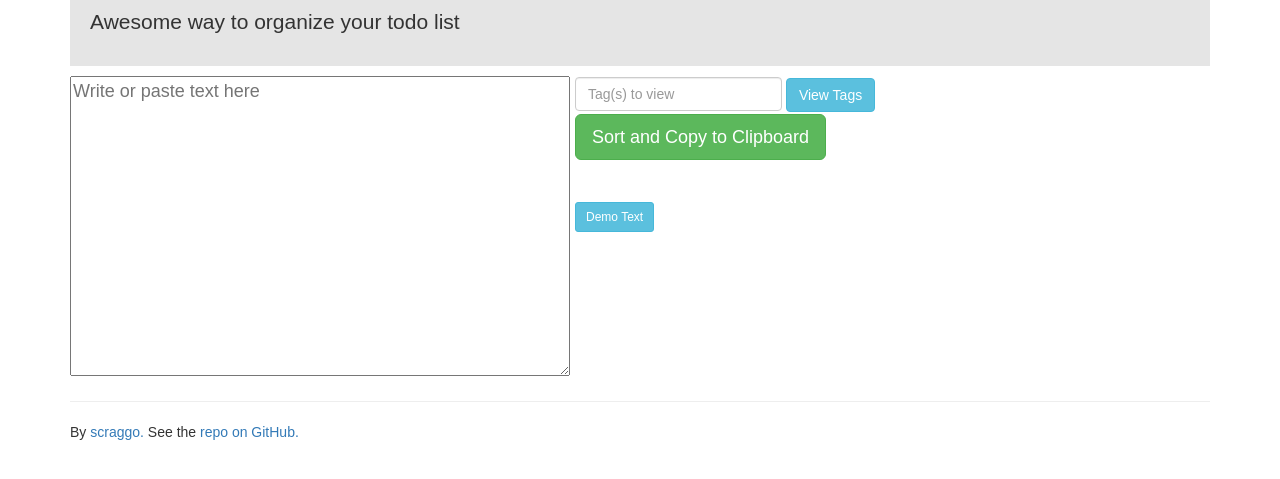
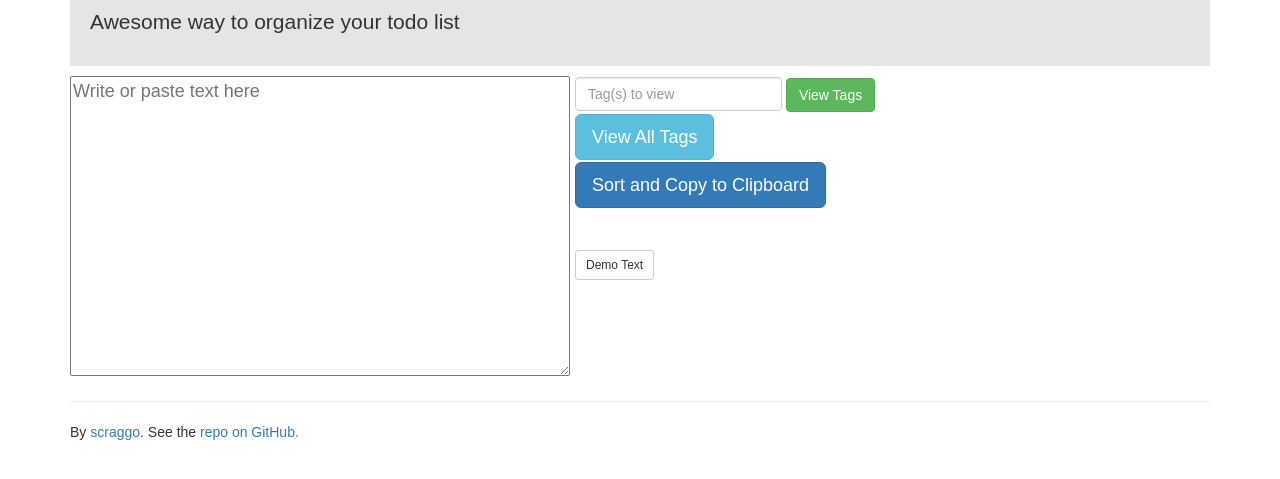
Before and after one commit to scraggo/subnotes, a website with bundled scripts: page app/index.html in a window 1280 px wide. Shown: the part 73-552 px from the top of the page. Built offline with nearby package versions, Linux system fonts and the light colour scheme.

Commit message:
Add 'View All Tags' to UI

```diff
--- a/app/index.html
+++ b/app/index.html
@@ -35,15 +35,17 @@
       <div class="col-sm-4 btn-adjust">
         <div class="form-inline">
           <input type="text" class="form-control" id="viewTags" placeholder="Tag(s) to view">
-          <button type="button" class="btn btn-info btn-md" data-toggle="modal" data-target="#myModal">View Tags</button>
+          <button type="button" class="btn btn-success btn-md" data-toggle="modal" data-target="#myModal">View Tags</button>
         </div>
-        <button class="btn btn-lg btn-success top-align" id="mainButton" data-clipboard-target="#mainTextArea">
+        <button type="button" class="btn btn-info btn-lg">View All Tags</button>
+        <br>
+        <button class="btn btn-lg btn-primary top-align" id="mainButton" data-clipboard-target="#mainTextArea">
         Sort and Copy to Clipboard</button>
         <span id="notify" class="notify-hide">Copied!</span>
         <br>
         <br>
         <br>
-        <button type="button" class="btn btn-sm btn-info  top-align" id="demoButton">Demo Text</button>
+        <button type="button" class="btn btn-sm btn-default  top-align" id="demoButton">Demo Text</button>
       </div>
 
     </div>
```
